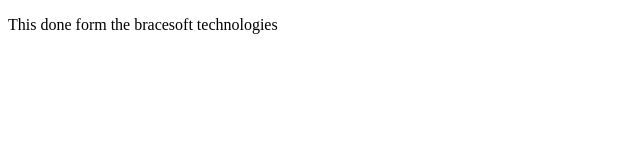
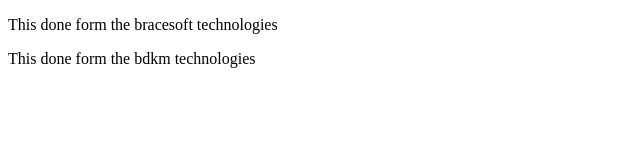
Before and after one commit to drshahidmca/centralised, a plain HTML site: page index.html in a window 1280 px wide. Shown: the whole page, without its empty margins (0-640 px from the left). Drawn offline with Linux system fonts and the light colour scheme.

Commit message:
Update bdkm cokmment

```diff
--- a/index.html
+++ b/index.html
@@ -8,6 +8,7 @@
 <body>
 
 <p>This done form the bracesoft technologies</p>
+<p>This done form the bdkm technologies</p>
 
 </body>
 </html>
```
